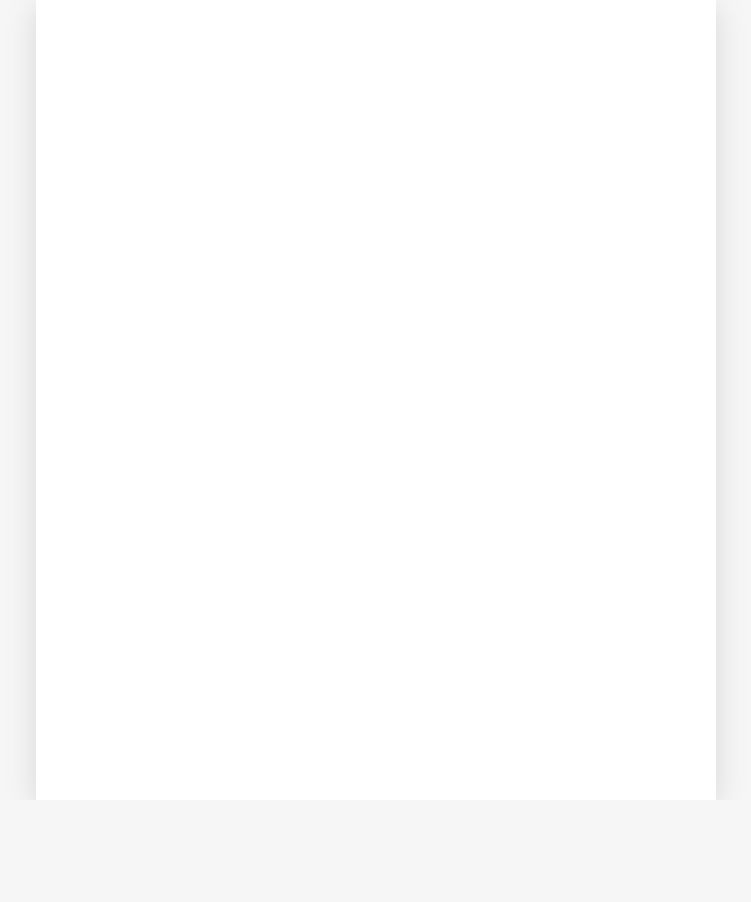
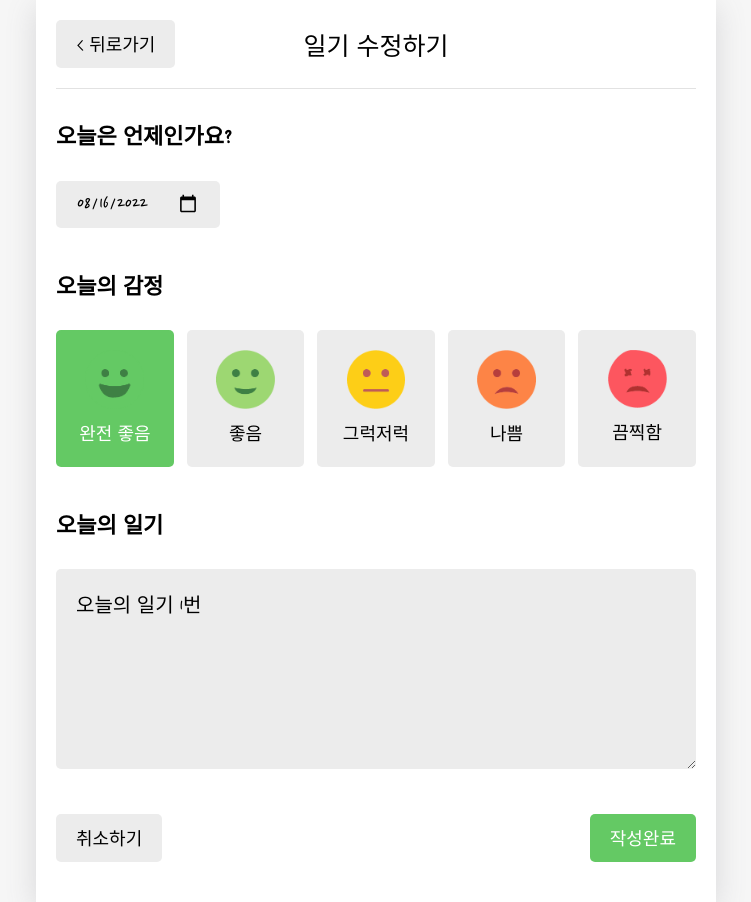
Before and after one commit to Eun-sun-Lee/ReactStudy, a React (Create React App) app in the folder emotiondiary/emotiondiary/: page /edit/1 in a window 1280 px wide. Before the commit this address had no page. Shown: the whole page, without its empty margins (264-1015 px from the left). Before the commit the page ends 800 px from the top, so only its background shows below. Built offline with nearby package versions, Linux system fonts and the light colour scheme; a web font is replaced by a local one.

Commit message:
[feat] 페이지 구현 - 일기 수정(/edit)

```diff
--- a/emotiondiary/emotiondiary/src/App.js
+++ b/emotiondiary/emotiondiary/src/App.js
@@ -112,7 +112,7 @@ function App() {
         <Route path="/" element = {<Home />} /> {/* Route : Url 경로와 컴포넌트 mapping */}
         <Route path="/new" element = {<New />} />
         <Route path="/diary/:id" element= {<Diary />}/>
-        <Route path="/edit" element = {<Edit />}/>
+        <Route path="/edit/:id" element = {<Edit />}/>
       </Routes>
     </div>
     </BrowserRouter>
--- a/emotiondiary/emotiondiary/src/components/DiaryEditor.js
+++ b/emotiondiary/emotiondiary/src/components/DiaryEditor.js
@@ -1,5 +1,5 @@
 import { useNavigate } from "react-router";
-import { useState,useRef,useContext } from "react";
+import { useState,useRef,useContext, useEffect } from "react";
 import MyHeader from './MyHeader';
 import MyButton from './MyButton';
 import EmotionItem from "./EmotionItem";
@@ -20,7 +20,7 @@ const emotionList = [
     {emotion_id: 5, emotion_img: process.env.PUBLIC_URL + `/assets/emotion5.png`,emotion_descript: '끔찍함'}
 ]
 
-const DiaryEditor = () =>{
+const DiaryEditor = ({isEdit, originData}) =>{
     const navigate = useNavigate();
     const [date,setDate] = useState(getStringDate(new Date())); //input-box에 입력되는 date를 저장할 state
     const [emotion,setEmotion] = useState(3); //선택된 감정을 저장할 state
@@ -32,20 +32,34 @@ const DiaryEditor = () =>{
     const contentRef=useRef(); //content를 다 작성 안했을 때 focus하기 위함.
     const [content,setContent] = useState("");
 
-    const {onCreate} = useContext(DiaryDispatchContext);
+    const {onCreate,onEdit} = useContext(DiaryDispatchContext);
     const handleSubmit = () => {
         if(content.length <1) {
             contentRef.current.focus();
             return;
         }
-        onCreate(date,content,emotion);
+
+        if (window.confirm(isEdit? "일기를 수정하시겠습니까?" : "새로운 일기를 작성하시겠습니까?")){
+            if(!isEdit){
+                onCreate(date,content,emotion);
+            } else{
+                onEdit(originData.id, date, content, emotion);
+            }
+        }
         navigate('/',{replace: true}) //'/' page로 돌아가게 option을 줌.
     };
 
+    useEffect(()=>{ //isEdit이 true일때만 수행 -> edit page에서 render하는 diaryEditor에서만 이 로직 동작
+        if(isEdit){
+            setDate(getStringDate(new Date(parseInt(originData.date))));
+            setEmotion(originData.emotion);
+            setContent(originData.content);
+        }
+    },[isEdit, originData])
 
     return (
         <div className="DiaryEditor">
-            <MyHeader headText={"새 일기쓰기"} leftChild={<MyButton text={"< 뒤로가기"} onClick={()=> navigate(-1)}/>}/>
+            <MyHeader headText={isEdit ? "일기 수정하기" : "새 일기쓰기"} leftChild={<MyButton text={"< 뒤로가기"} onClick={()=> navigate(-1)}/>}/>
             <div>
                 <section>  {/* div랑 하는일 동일 */}
                     <h4>오늘은 언제인가요?</h4>
--- a/emotiondiary/emotiondiary/src/pages/Edit.js
+++ b/emotiondiary/emotiondiary/src/pages/Edit.js
@@ -1,23 +1,29 @@
-import { useNavigate, useSearchParams } from "react-router-dom";
+import { useContext,useEffect,useState } from "react";
+import { useNavigate,useParams } from "react-router-dom";
+import { DiaryStateContext } from "../App";
+import DiaryEditor from "../components/DiaryEditor";
 
 const Edit = () => {
 
     const navigate = useNavigate();
-    const [searchParams,setSearchParams] = useSearchParams();
-    const id = searchParams.get("id");
-    console.log("id: ", id);
+    const {id} = useParams();
+    const diaryList = useContext(DiaryStateContext);
+    const [originData,setOriginData] = useState(); //targetDiary data를 저장할 state
 
-    const mode = searchParams.get("mode");
-    console.log("mode: ",mode);
+    useEffect(()=>{
+        if(diaryList.length >=1){
+            const targetDiary = diaryList.find((it)=>parseInt(it.id)===parseInt(id));
+
+            if(targetDiary){
+                setOriginData(targetDiary);
+            }else{
+                navigate('/',{replace:true}) //뒤로가기 막음.
+            }
+        }
+    },[id,diaryList]); //id나 diaryList가 변하면 다른 data를 꺼내야함.
 
     return (
-        <div>
-            <h1>Edit</h1>
-            <p>이곳은 일기 수정 페이지입니다.</p>
-            <button onClick={()=>setSearchParams({who: 'eunsun'})}>QS 바꾸기</button>
-            <button onClick={()=>{navigate("/home");}}>HOME으로 가기</button>
-            <button onClick={()=>{navigate(-1)}}>뒤로가기</button>
-        </div>
+        <div>{originData && <DiaryEditor isEdit={true} originData={originData} />}</div> // 수정폼으로 변화시킴
     );
 };
 
```
